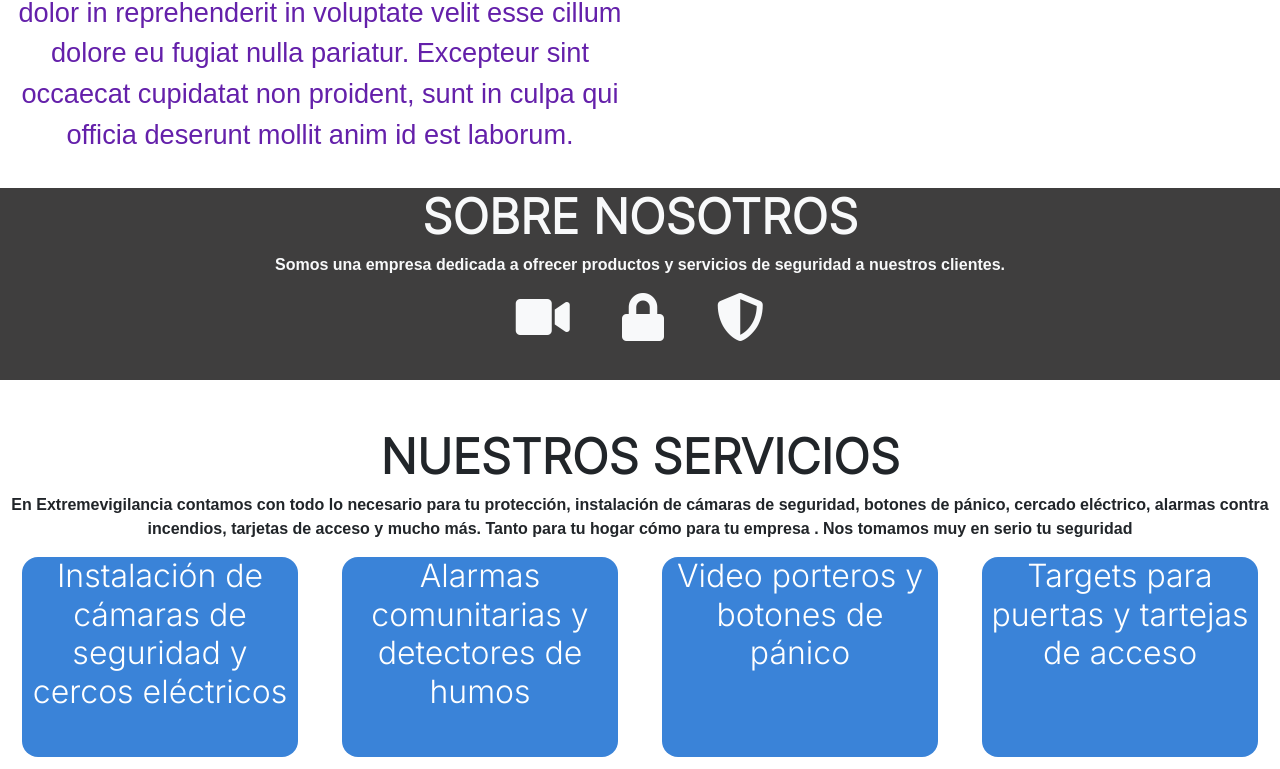
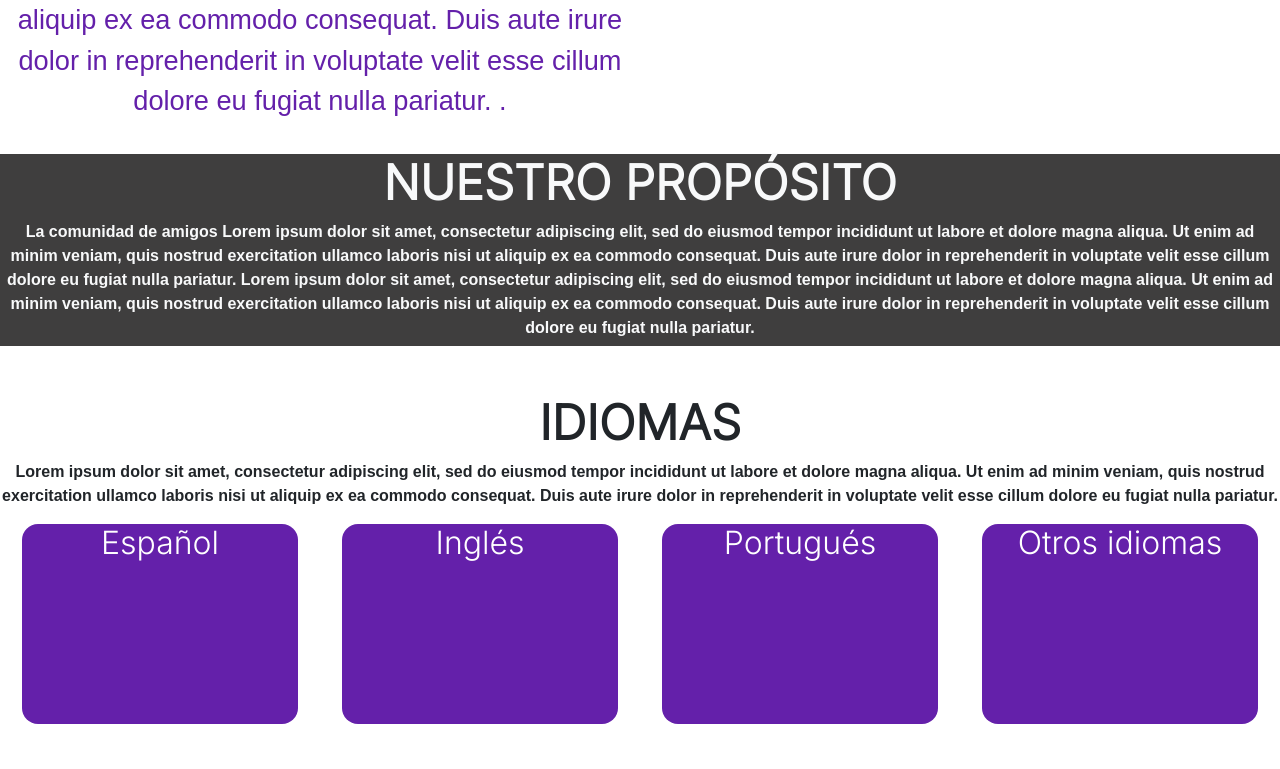
Before and after one commit to rubendaniel9292/aprendiendo, a plain HTML site: page index.html in a window 1280 px wide. Shown: the part 444-1213 px from the top of the page. Drawn offline with nearby package versions, Linux system fonts and the light colour scheme; a web font is replaced by a local one.

Commit message:
correcion en menu responsive implementacion del proposito y la grilla de idiomas

```diff
--- a/CSS/styles.css
+++ b/CSS/styles.css
@@ -5,15 +5,19 @@ html {
 
 /*MENU*/
 .nav {
-  background-color: #E8751A !important;
+  background-color: #e8751a !important;
   width: 100vw;
   z-index: 1030;
   height: 4.5rem;
 }
+.navbar .container-fluid {
+  background-color: #e8751a !important;
+  padding-bottom: 5px;
+}
 
 .nav-item:hover,
 li.active {
-  background-color: #6420AA;
+  background-color: #6420aa;
   transition: all 0.3s ease;
   border-radius: 0.5rem;
 }
@@ -65,7 +69,6 @@ li.active .nav-link {
 }
 
 .portada {
-
 }
 .portada .img-p {
   margin-top: 6rem;
@@ -87,7 +90,7 @@ p {
 
 .des {
   font-size: 1.7rem;
-  color: #6420AA;
+  color: #6420aa;
 }
 
 .img-fluid {
@@ -141,7 +144,6 @@ p {
   width: 300px;
   height: 200px;
   perspective: 1000px;
-  /* Remove this if you don't want the 3D effect */
 }
 
 .flip-box-inner {
@@ -156,6 +158,14 @@ p {
 /* Do an horizontal flip when you move the mouse over the flip box container */
 .flip-box:hover .flip-box-inner {
   transform: rotateY(180deg);
+  box-shadow: -1px 0px 3px 6px rgba(0, 0, 0, 0.36);
+  -webkit-box-shadow: -1px 0px 3px 6px rgba(0, 0, 0, 0.36);
+  -moz-box-shadow: -1px 0px 3px 6px rgba(0, 0, 0, 0.36);
+  border-radius: 1rem;
+  -webkit-border-radius: 1rem;
+  -moz-border-radius: 1rem;
+  -ms-border-radius: 1rem;
+  -o-border-radius: 1rem;
 }
 
 /* Position the front and back side */
@@ -172,7 +182,7 @@ p {
 
 /* Style the front side */
 .flip-box-front {
-  background-color: rgba(32, 115, 211, 0.884);
+  background-color: #6420aa;
   color: white;
 }
 
--- a/index.html
+++ b/index.html
@@ -44,13 +44,13 @@
                             <a class="nav-link active fw-bold" aria-current="page" href="#inicio">Inicio</a>
                         </li>
                         <li class="nav-item mx-1 menu_item" data-url="nosotros">
-                            <a class="nav-link fw-bold" href="#nosotros">Propósito</a>
+                            <a class="nav-link fw-bold" href="#proposito">Propósito</a>
                         </li>
                         <li class="nav-item mx-1 menu_item" data-url="servicios">
-                            <a class="nav-link  fw-bold" href="#servicios">Idiomas</a>
+                            <a class="nav-link  fw-bold" href="#idiomas">Idiomas</a>
                         </li>
                         <li class="nav-item mx-1 menu_item" data-url="clientes">
-                            <a class="nav-link fw-bold" href="#clientes">Descripción</a>
+                            <a class="nav-link fw-bold" href="#descripcion">Descripción</a>
                         </li>
 
                     </ul>
@@ -61,7 +61,7 @@
 
         <section id="inicio" class="seccion">
             <div class="container-fluid">
-                <div class="row portada pb-3">
+                <div class="row portada pb-3 pt-5">
                     <div class="col-12 col-md-6 col-lg-6">
                         <!-- Content -->
                         <h1 class="titulo fw-bold text-center">Aprendiendo Ingles</h1>
@@ -69,8 +69,7 @@
                             eiusmod tempor incididunt ut labore et dolore magna aliqua. Ut enim ad minim veniam, quis
                             nostrud exercitation ullamco laboris nisi ut aliquip ex ea commodo consequat. Duis aute
                             irure dolor in reprehenderit in voluptate velit esse cillum dolore eu fugiat nulla pariatur.
-                            Excepteur sint occaecat cupidatat non proident, sunt in culpa qui officia deserunt mollit
-                            anim id est laborum.</p>
+                            .</p>
 
 
                     </div>
@@ -125,52 +124,57 @@
                 </div>
             </div>
 
-
         </section>
     </header>
 
     <main class="">
-        <section id="nosotros" class="seccion">
+        <section id="proposito" class="seccion">
             <div class="fondo-n ">
-                <h2 class="text-center text-light fw-bold tit display-5">SOBRE NOSOTROS</h2>
-                <p class="text-center text-light fw-bold">Somos una empresa dedicada a ofrecer productos y servicios de
-                    seguridad a nuestros clientes.
+                <h2 class="text-center text-light fw-bold tit display-5">NUESTRO PROPÓSITO</h2>
+                <p class="text-center text-light fw-bold">La comunidad de amigos Lorem ipsum dolor sit amet, consectetur
+                    adipiscing elit, sed do
+                    eiusmod tempor incididunt ut labore et dolore magna aliqua. Ut enim ad minim veniam, quis
+                    nostrud exercitation ullamco laboris nisi ut aliquip ex ea commodo consequat. Duis aute
+                    irure dolor in reprehenderit in voluptate velit esse cillum dolore eu fugiat nulla pariatur.
+                    Lorem ipsum dolor sit amet, consectetur adipiscing elit, sed do
+                    eiusmod tempor incididunt ut labore et dolore magna aliqua. Ut enim ad minim veniam, quis
+                    nostrud exercitation ullamco laboris nisi ut aliquip ex ea commodo consequat. Duis aute
+                    irure dolor in reprehenderit in voluptate velit esse cillum dolore eu fugiat nulla pariatur.
                 </p>
-                <div class="text-center">
-                    <i class="fas fa-video text-light mx-4 fa-3x"></i>
-                    <i class="fas fa-lock text-light mx-4 fa-3x"></i>
-                    <i class="fas fa-shield-alt text-light mx-4 fa-3x"></i>
-                </div>
+
             </div>
 
         </section>
 
-        <section id="servicios" class="seccion">
+        <section id="idiomas" class="seccion">
             <div class="mt-5">
-                <h2 class="text-center fw-bold display-5">NUESTROS SERVICIOS</h2>
-                <p class="text-center fw-bold"> En Extremevigilancia contamos con todo lo necesario para tu protección,
-                    instalación de cámaras de seguridad, botones de pánico, cercado eléctrico, alarmas contra incendios,
-                    tarjetas de acceso y mucho más. Tanto para tu hogar cómo para tu empresa . Nos tomamos muy en serio
-                    tu seguridad</p>
+                <h2 class="text-center fw-bold display-5">IDIOMAS</h2>
+                <p class="text-center fw-bold">Lorem ipsum dolor sit amet, consectetur adipiscing elit, sed do
+                    eiusmod tempor incididunt ut labore et dolore magna aliqua. Ut enim ad minim veniam, quis
+                    nostrud exercitation ullamco laboris nisi ut aliquip ex ea commodo consequat. Duis aute
+                    irure dolor in reprehenderit in voluptate velit esse cillum dolore eu fugiat nulla pariatur.</p>
                 <div class="container-fluid">
                     <div class="row">
                         <div class="flip-box  col-12 col-md-6 col-lg-3 mx-auto">
                             <div class="flip-box-inner">
                                 <div class="flip-box-front  mx-auto">
-                                    <h2>Instalación de cámaras de seguridad y cercos eléctricos</h2>
+                                    <h2>Español</h2>
                                 </div>
-                                <div class="flip-box-back bg-cam">
+                                <div class="flip-box-back">
                                     <button class="btn btn-more">Más información</button>
+                                    <p class="text-dark">Lorem ipsum dolor sit amet, consectetur adipiscing elit</p>
                                 </div>
                             </div>
                         </div>
                         <div class="flip-box  col-12 col-md-6 col-lg-3 mx-auto">
                             <div class="flip-box-inner">
-                                <div class="flip-box-front  ">
-                                    <h2>Alarmas comunitarias y detectores de humos</h2>
+                                <div class="flip-box-front">
+                                    <h2>Inglés</h2>
+
                                 </div>
-                                <div class="flip-box-back bg-alarm">
+                                <div class="flip-box-back ">
                                     <button class="btn btn-more">Más información</button>
+                                    <p class="text-dark">Lorem ipsum dolor sit amet, consectetur adipiscing elit</p>
 
                                 </div>
                             </div>
@@ -178,22 +182,24 @@
                         <div class="flip-box col-12  col-md-6 col-lg-3 mx-auto">
                             <div class="flip-box-inner">
                                 <div class="flip-box-front ">
-                                    <h2>Video porteros y botones de pánico</h2>
+                                    <h2>Portugués</h2>
+
                                 </div>
-                                <div class="flip-box-back bg-video">
+                                <div class="flip-box-back ">
                                     <button class="btn btn-more">Más información</button>
-
+                                    <p class="text-dark">Lorem ipsum dolor sit amet, consectetur adipiscing elit</p>
                                 </div>
                             </div>
                         </div>
                         <div class="flip-box col-12  col-md-6 col-lg-3 mx-auto">
                             <div class="flip-box-inner">
                                 <div class="flip-box-front ">
-                                    <h2>Targets para puertas y tartejas de acceso </h2>
+                                    <h2>Otros idiomas </h2>
+
                                 </div>
-                                <div class="flip-box-back bg-tarjeta">
+                                <div class="flip-box-back">
                                     <button class="btn btn-more">Más información</button>
-
+                                    <p>Lorem ipsum dolor sit amet, consectetur adipiscing elit</p>
                                 </div>
                             </div>
                         </div>
```
